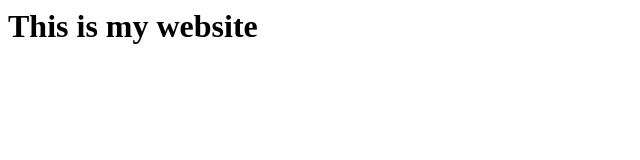
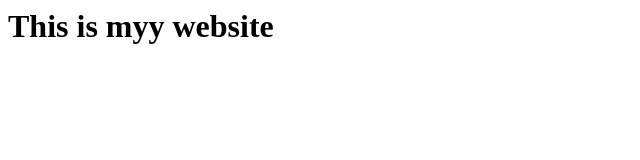
Before and after one commit to akash66sho/my-website, a plain HTML site: page index.html in a window 1280 px wide. Shown: the whole page, without its empty margins (0-640 px from the left). Drawn offline with Linux system fonts and the light colour scheme.

Commit message:
minor change

```diff
--- a/index.html
+++ b/index.html
@@ -3,6 +3,6 @@
                 <title>My website</title>
         </head>
 <body>
-        <h1>This is my website</h1>
+        <h1>This is myy website</h1>
 </body>
 </html>
```
